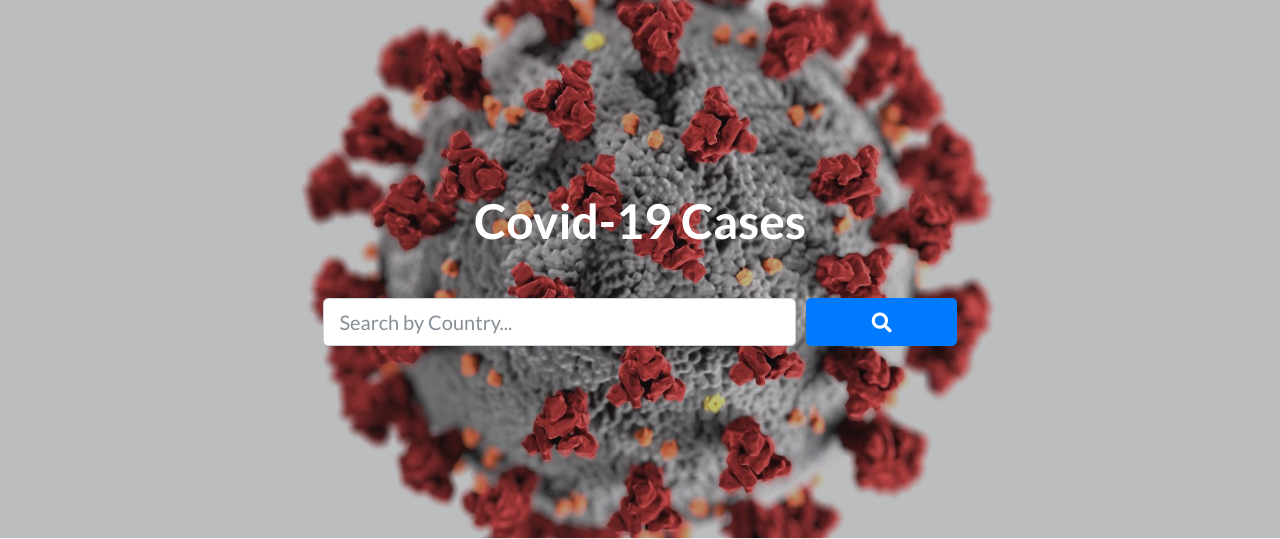
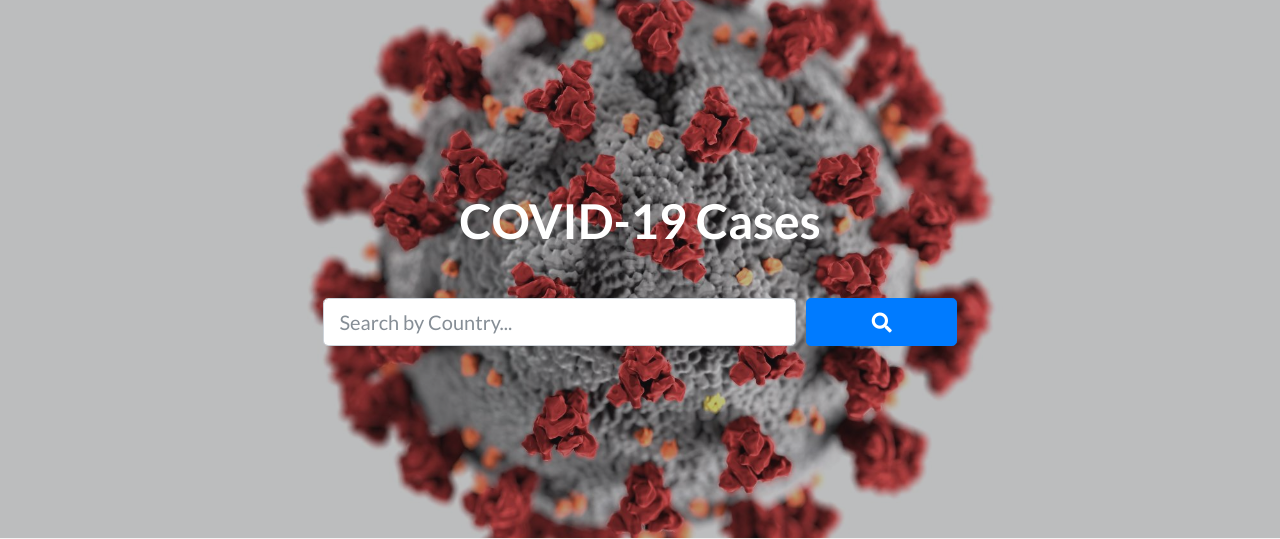
Before and after one commit to jimenezraul/covid-19-search, a Django app: page /covid_search/ in a window 1280 px wide. Shown: the top 539 px of the page. Run offline with Django 3.2, Linux system fonts and the light colour scheme; data that the repository does not hold is empty; some libraries are stand-ins or nearby versions.

Commit message:
Update index.html

```diff
--- a/covidapp/templates/covidapp/index.html
+++ b/covidapp/templates/covidapp/index.html
@@ -19,7 +19,7 @@
         <div class="container">
             <div class="row">
                 <div class="col-xl-9 mx-auto">
-                    <h1 class="mb-5">Covid-19 Cases</h1>
+                    <h1 class="mb-5">COVID-19 Cases</h1>
                 </div>
                 <div class="col-md-10 col-lg-8 col-xl-7 mx-auto">
                     <form action="{% url 'covid_search' %}" method="GET">
```
